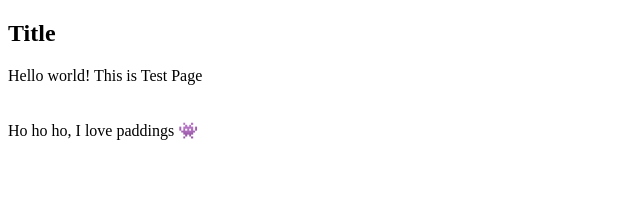
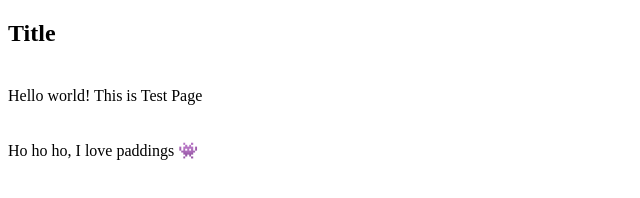
Before and after one commit to dariobanfi/visual-regression-testing-talk, a website: page galen_example/index.html in a window 1280 px wide. Shown: the whole page, without its empty margins (0-640 px from the left). Drawn offline with Linux system fonts and the light colour scheme.

Commit message:
Fixed exa p,e page

```diff
--- a/galen_example/index.html
+++ b/galen_example/index.html
@@ -3,10 +3,15 @@
     <head>
         <meta charset="utf-8">
         <title>Test</title>
+        <style>
+          p {
+            padding-top: 20px;
+          }
+        </style>
     </head>
     <body>
         <h2>Title</h2>
         <p>Hello world! This is Test Page</p>
-        <p style="padding-top: 20px;">Ho ho ho, I love paddings 👾</p>
+        <p>Ho ho ho, I love paddings 👾</p>
     </body>
 </html>
```
Also changed, not shown: 1 other file.
